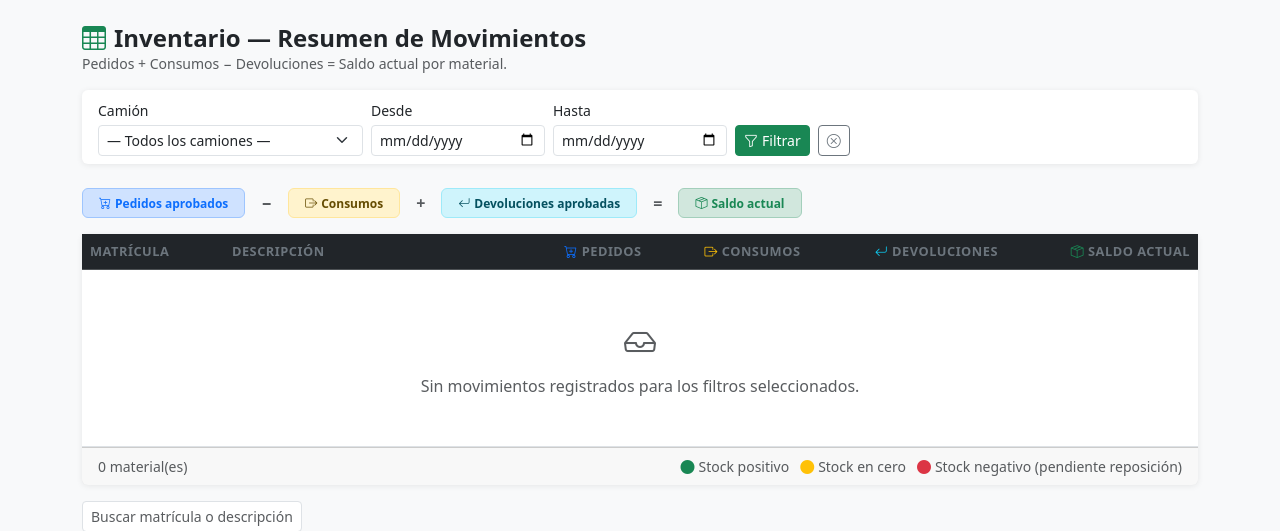
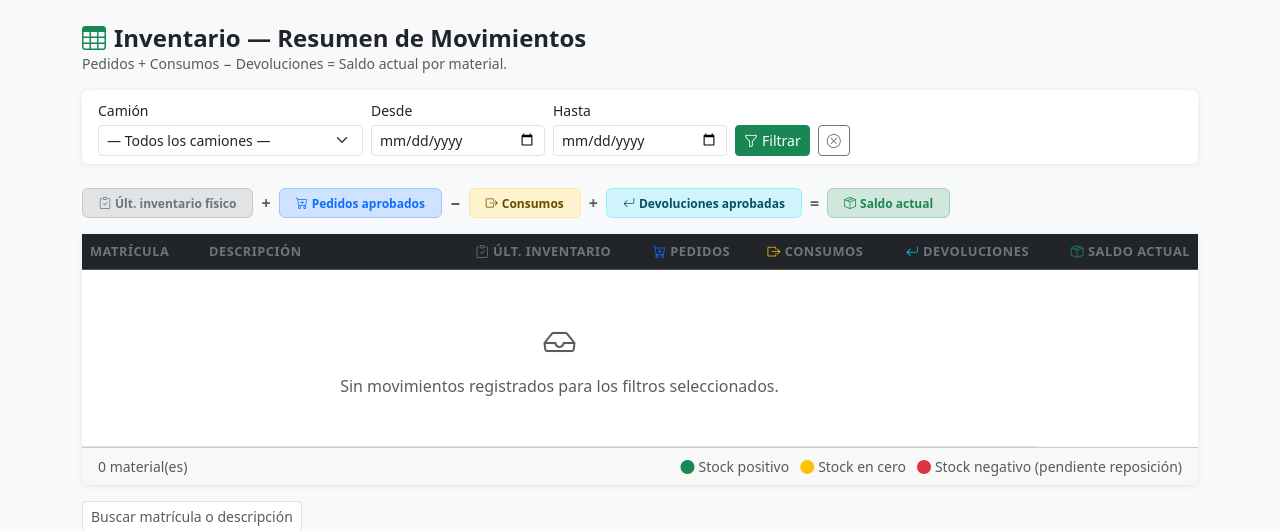
Before and after one commit to argandona/control-almacen, a Django app: template core/templates/portal/matriz.html in a window 1280 px wide. Shown: the top 531 px of the page. Run offline with Django 5.2, Linux system fonts and the light colour scheme; the template is opened without the code that fills it, so the values that code supplies are empty.

Commit message:
Matriz: agrega columna Último Inventario físico
- portal_matriz: consulta el último inventario cerrado por camión y
  suma cantidad_fisica por material via DetalleInventario
- matriz.html: nueva columna entre Descripción y Pedidos mostrando
  el físico del último inventario (— si no hay inventario registrado)
- Leyenda actualizada con la fórmula completa incluyendo inventario

Co-Authored-By: Claude Sonnet 4.6 <noreply@anthropic.com>

```diff
--- a/core/templates/portal/matriz.html
+++ b/core/templates/portal/matriz.html
@@ -44,19 +44,23 @@
 </div>
 
 {# Leyenda de la fórmula #}
-<div class="d-flex gap-3 mb-3 flex-wrap">
+<div class="d-flex gap-2 mb-3 flex-wrap align-items-center">
+  <span class="badge bg-secondary-subtle text-secondary border border-secondary-subtle px-3 py-2">
+    <i class="bi bi-clipboard-check me-1"></i>Últ. inventario físico
+  </span>
+  <span class="text-muted fw-bold">+</span>
   <span class="badge bg-primary-subtle text-primary border border-primary-subtle px-3 py-2">
     <i class="bi bi-cart-plus me-1"></i>Pedidos aprobados
   </span>
-  <span class="text-muted fw-bold align-self-center">−</span>
+  <span class="text-muted fw-bold">−</span>
   <span class="badge bg-warning-subtle text-warning-emphasis border border-warning-subtle px-3 py-2">
     <i class="bi bi-box-arrow-right me-1"></i>Consumos
   </span>
-  <span class="text-muted fw-bold align-self-center">+</span>
+  <span class="text-muted fw-bold">+</span>
   <span class="badge bg-info-subtle text-info-emphasis border border-info-subtle px-3 py-2">
     <i class="bi bi-arrow-return-left me-1"></i>Devoluciones aprobadas
   </span>
-  <span class="text-muted fw-bold align-self-center">=</span>
+  <span class="text-muted fw-bold">=</span>
   <span class="badge bg-success-subtle text-success border border-success-subtle px-3 py-2">
     <i class="bi bi-box-seam me-1"></i>Saldo actual
   </span>
@@ -71,6 +75,9 @@
           <tr>
             <th style="min-width:100px">Matrícula</th>
             <th style="min-width:200px">Descripción</th>
+            <th class="text-end" style="min-width:110px">
+              <i class="bi bi-clipboard-check me-1 text-secondary"></i>Últ. Inventario
+            </th>
             <th class="text-end" style="min-width:100px">
               <i class="bi bi-cart-plus me-1 text-primary"></i>Pedidos
             </th>
@@ -87,9 +94,17 @@
         </thead>
         <tbody>
           {% for fila in filas %}
+          {% with calc=fila.inventario_fisico|add:fila.pedidos %}
           <tr>
             <td class="fw-semibold small font-monospace">{{ fila.material.matricula }}</td>
             <td class="small">{{ fila.material.descripcion }}</td>
+            <td class="text-end text-secondary fw-semibold">
+              {% if fila.inventario_fisico is not None %}
+                {{ fila.inventario_fisico }}
+              {% else %}
+                <span class="text-muted small">—</span>
+              {% endif %}
+            </td>
             <td class="text-end text-primary fw-semibold">{{ fila.pedidos }}</td>
             <td class="text-end text-warning-emphasis fw-semibold">{{ fila.consumos }}</td>
             <td class="text-end text-info-emphasis fw-semibold">{{ fila.devoluciones }}</td>
@@ -104,6 +119,7 @@
               {% endif %}
             </td>
           </tr>
+          {% endwith %}
           {% empty %}
           <tr>
             <td colspan="6" class="text-center text-muted py-5">
```
Also changed, not shown: core/portal_views.py (+33 -11 lines).
